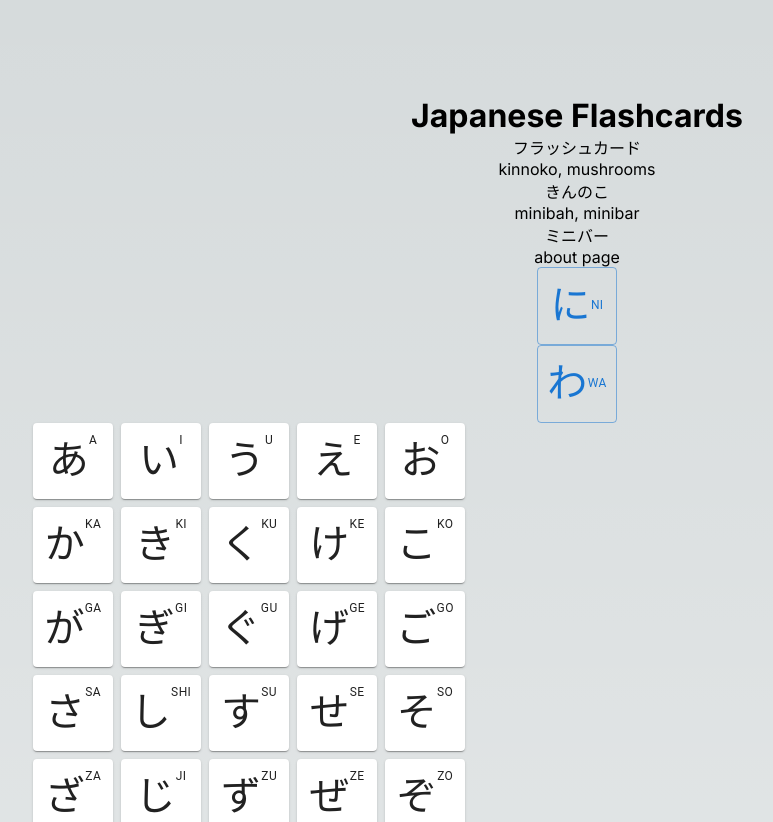
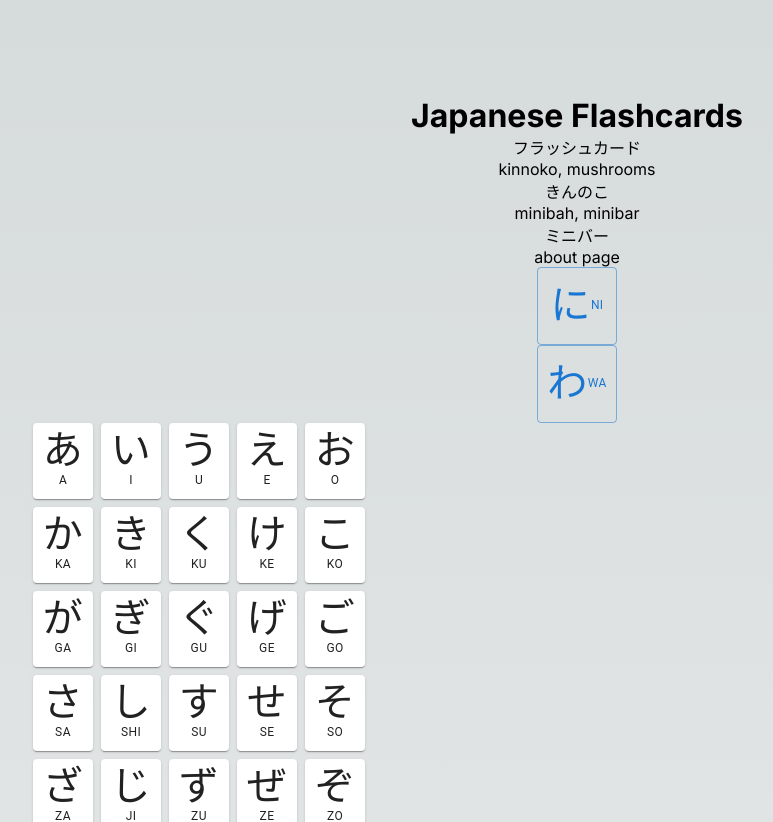
Before and after one commit to dblatcher/japanese-flashcard, a Next.js app: page / in a window 1280 px wide. Shown: the top 822 px of the page, without its empty margins (63-836 px from the left). Built offline with nearby package versions, Linux system fonts and the light colour scheme.

Commit message:
card layout

```diff
--- a/src/components/SyllableCard.tsx
+++ b/src/components/SyllableCard.tsx
@@ -13,9 +13,11 @@ export const SyllableCard = ({ character }: Props) => {
             padding: 1,
             display: 'flex',
             justifyContent: 'center',
-            minWidth: 80,
+            minWidth: 60,
+            flexDirection: 'column',
+            textAlign: 'center',
         }}>
-            <Typography fontSize={40}>{character.string}</Typography>
+            <Typography fontSize={40} lineHeight={1}>{character.string}</Typography>
             <Typography variant='caption'>{character.phonetic}</Typography>
         </Card>
     )
```
